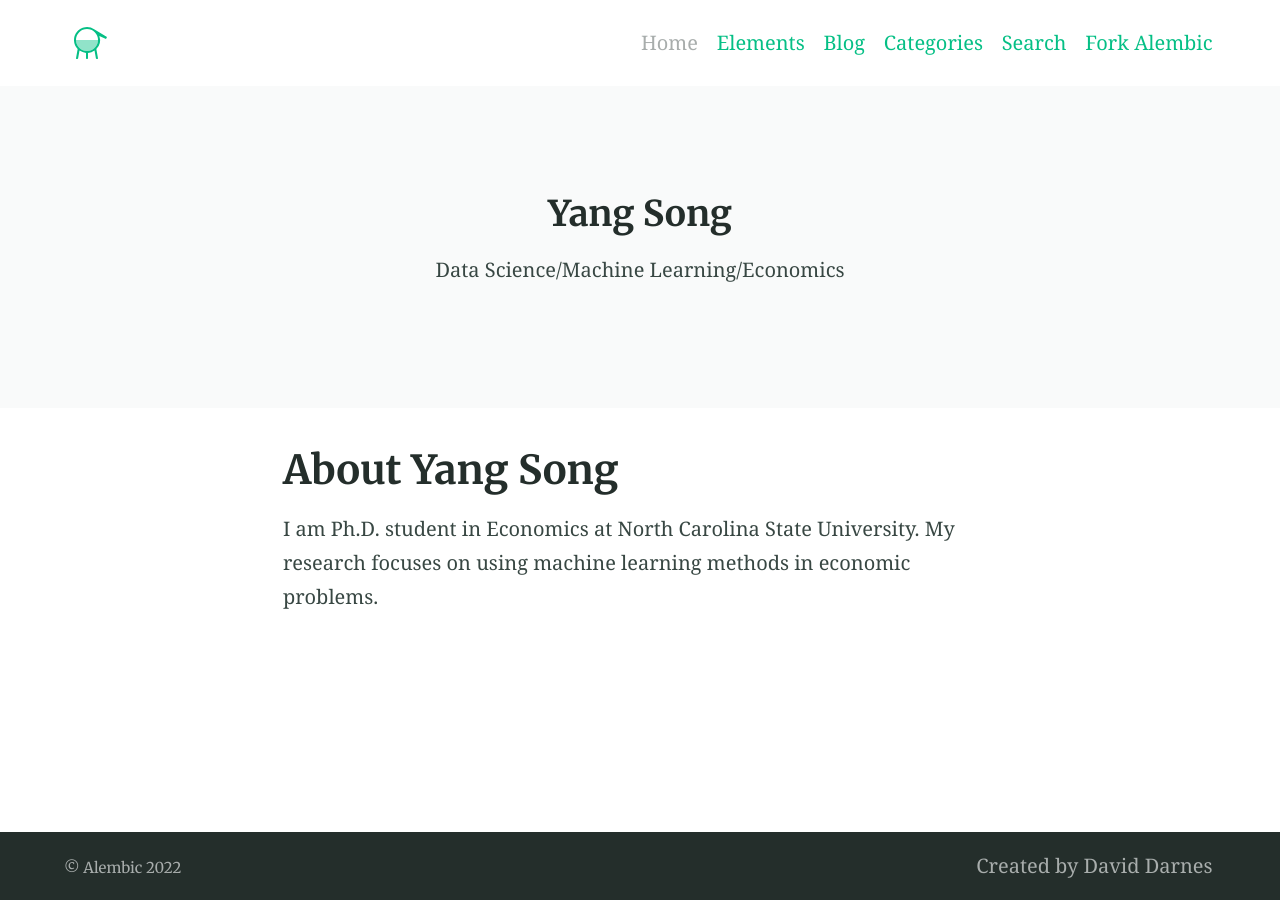
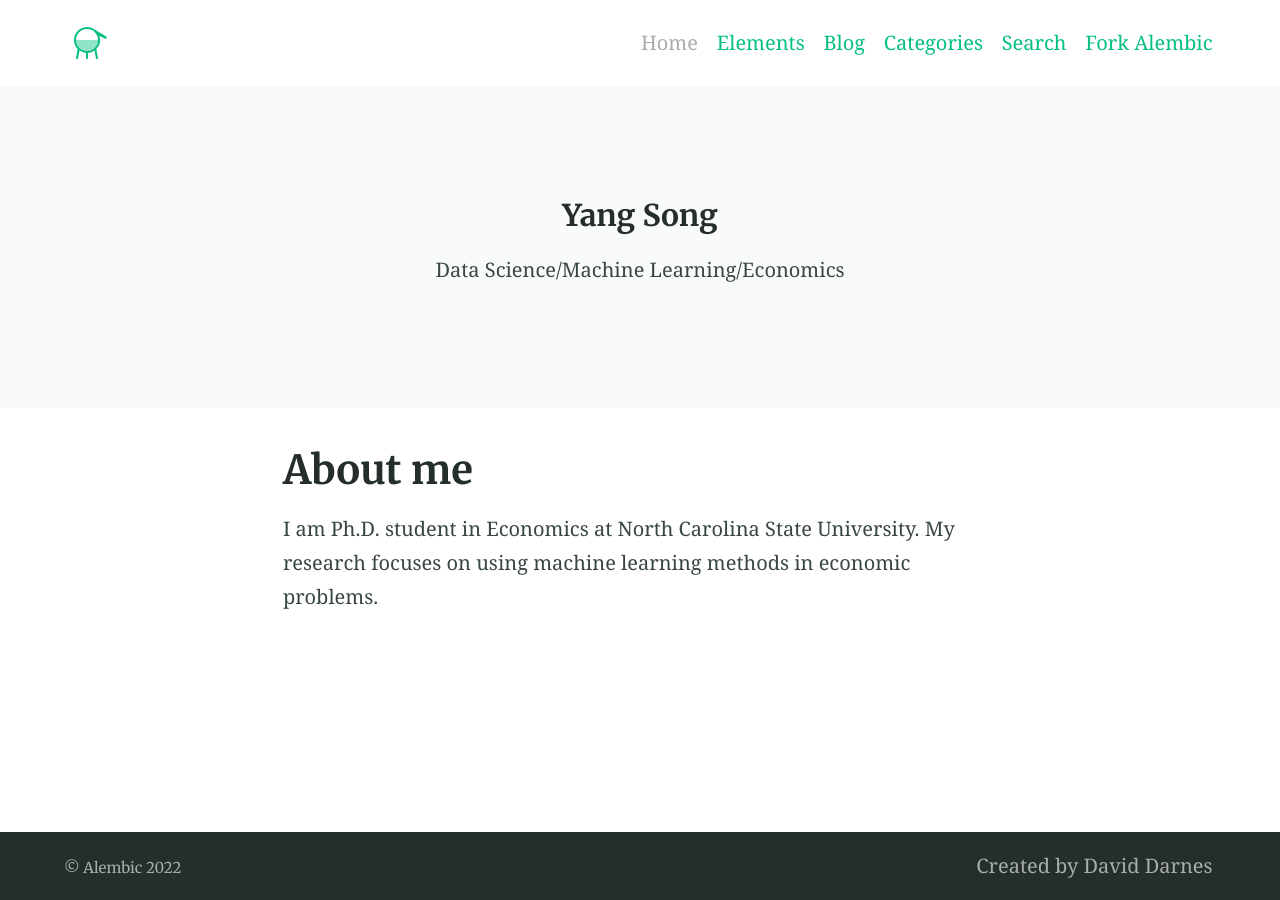
Before and after one commit to ysong126/ysong126.github.io, a Jekyll site: the page built from index.md, in a window 1280 px wide. Built offline with Jekyll 4.4.1, drawn with Linux system fonts in a browser that asks for light colours.

Commit message:
Update index.md

```diff
--- a/index.md
+++ b/index.md
@@ -1,7 +1,7 @@
 ---
-title: About Yang Song
+title: About me
 feature_text: |
-  ## Yang Song
+  ### Yang Song
   Data Science/Machine Learning/Economics
 excerpt: "I am Ph.D. student in Economics at North Carolina State University. My research focuses on using machine learning methods in economic problems."
 ---
```
